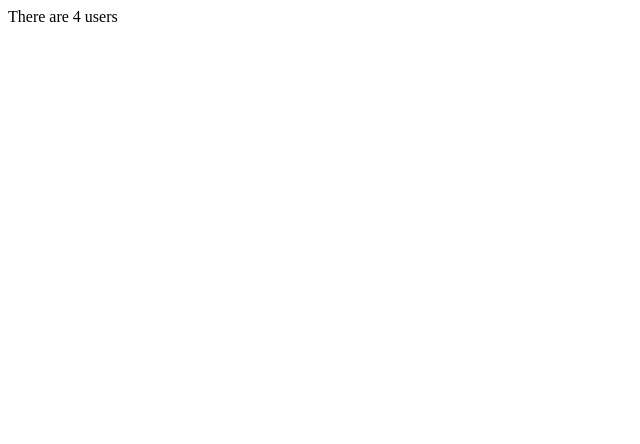
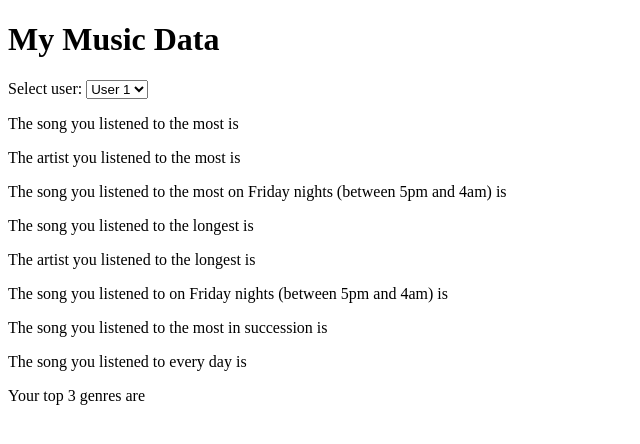
Before and after one commit to aliciawt/MC2026-Piscine-Personal-Music-Data-Project, a website with bundled scripts: page index.html in a window 1280 px wide. Shown: the whole page, without its empty margins (0-640 px from the left). Built offline with nearby package versions, Linux system fonts and the light colour scheme.

Commit message:
Add user dropdown list

```diff
--- a/index.html
+++ b/index.html
@@ -1,8 +1,58 @@
 <!DOCTYPE html>
-<html>
+<html lang="en">
   <head>
+    <meta charset="UTF-8">
+    <meta name="viewport" content="width=device-width, initial-scale=1.0">
+    <title>Music Data Project</title>
     <script type="module" src="script.mjs"></script>
   </head>
+
   <body>
+    <main>
+      <h1>My Music Data</h1>
+
+      <div>
+        <label for="user-dropdown">Select user: </label>
+        <select id="user-dropdown"></select>
+      </div>
+
+      <div id="music-data">
+        <section id="most-listened-song" class="number">
+          <p>The song you listened to the most is </p>
+          <p><!--You listened to this song xxx times--></p>
+        </section>
+        <section id="most-listened-artist" class="number">
+          <p>The artist you listened to the most is </p>
+          <p><!--You listened to this artist xxx times--></p>
+        </section>
+        <section id="most-listened-song-Friday" class="number">
+          <p>The song you listened to the most on Friday nights (between 5pm and 4am) is </p>
+          <p><!--You listened to this song xxx times on Friday nights--></p>
+        </section>
+        <section id="most-listened-song-v2" class="length">
+          <p>The song you listened to the longest is </p>
+          <p><!--You listened to this song for xxx minutes--></p>
+        </section>
+        <section id="most-listened-artist-v2" class="length">
+          <p>The artist you listened to the longest is </p>
+          <p><!--You listened to this artist for xxx minutes--></p>
+        </section>
+        <section id="most-listened-song-Friday-v2" class="length">
+          <p>The song you listened to on Friday nights (between 5pm and 4am) is </p>
+          <p><!--You listened to this song for xxx minutes on Friday nights--></p>
+        </section>
+        <section id="most-times-in-a-row">
+          <p>The song you listened to the most in succession is </p>
+          <p><!--You listened to this song xxx times in a row--></p>
+        </section>
+        <section id="listen-everyday">
+          <p>The song you listened to every day is </p>
+          <p><!--You listened to this song for xxx days in a row--></p>
+        </section>
+        <section id="top-3-genres" class="number">
+          <p>Your top 3 genres are </p>
+        </section>
+      </div>
+    </main>
   </body>
 </html>
--- a/script.mjs
+++ b/script.mjs
@@ -1,11 +1,15 @@
-// This is a placeholder file which shows how you can access functions defined in other files.
-// It can be loaded into index.html.
-// You can delete the contents of the file once you have understood how it works.
-// Note that when running locally, in order to open a web page which uses modules, you must serve the directory over HTTP e.g. with https://www.npmjs.com/package/http-server
-// You can't open the index.html file using a file:// URL.
+import { getUserIDs } from "./data.mjs";
 
-import { countUsers } from "./common.mjs";
+// grabbing DOM elements
+const userDropdown = document.getElementById("user-dropdown");
 
-window.onload = function () {
-  document.querySelector("body").innerText = `There are ${countUsers()} users`;
-};
+// populating user dropdown
+const userIDs = getUserIDs();
+
+userIDs.forEach(id => {
+  const option = document.createElement("option");
+  option.value = id;
+  option.textContent = `User ${id}`;
+
+  userDropdown.appendChild(option);
+});
```
Also changed, not shown: data.mjs.
